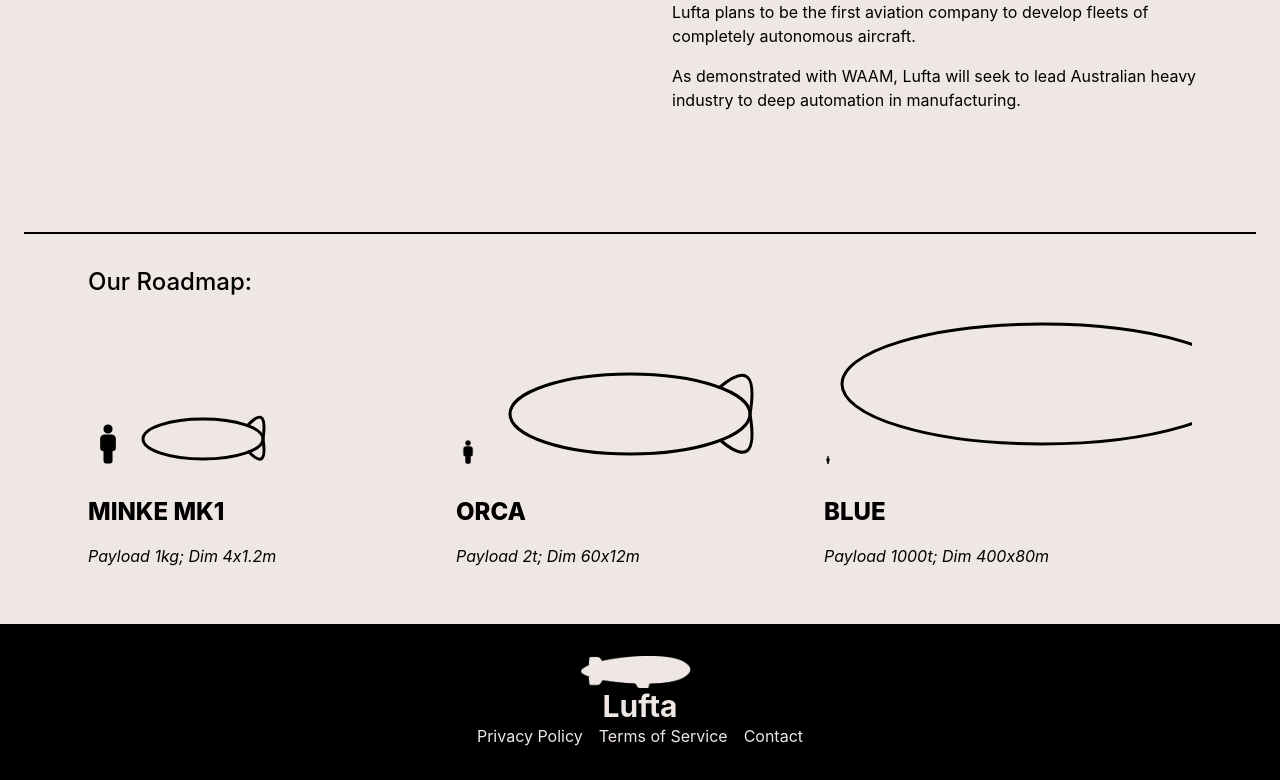
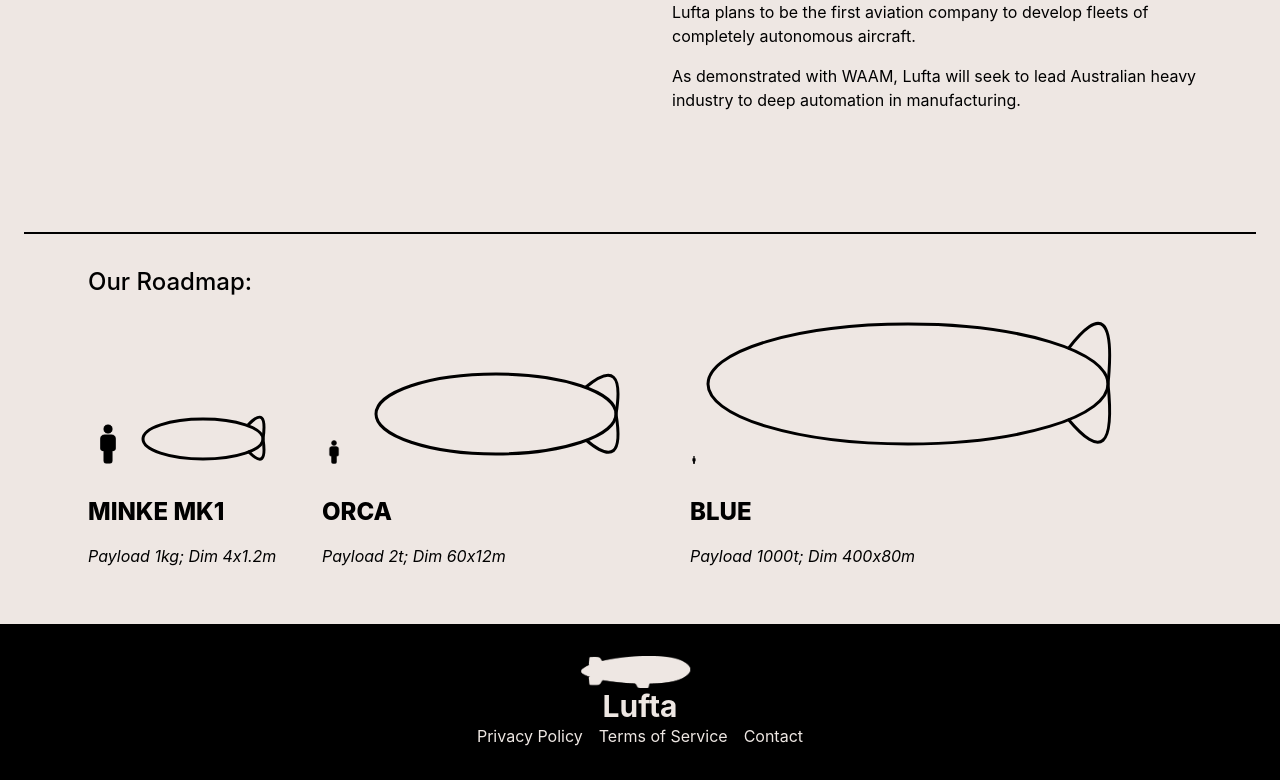
Before and after one commit to smolgrrr/Lufta, a React (Create React App) app: page / in a window 1280 px wide. Shown: the part 2932-3712 px from the top of the page. Built offline with nearby package versions, Linux system fonts and the light colour scheme.

Commit message:
better width control on roadmap

```diff
--- a/src/Body/RoadMap.tsx
+++ b/src/Body/RoadMap.tsx
@@ -9,8 +9,8 @@
                 <h1 id="our-roadmap" className='font-medium text-xl sm:text-2xl pb-16 lg:pb-4'>
                     Our Roadmap:
                 </h1>
-                <div className='grid grid-cols-1 sm:grid-cols-3'>
-                    <div className="mt-auto pb-16 lg:pb-4">
+                <div className='flex flex-wrap flex-col sm:flex-row'>
+                    <div className="grow mt-auto pb-16 lg:pb-4">
                         <div className="flex">
                         <img src="/person.png" className='h-10 relative mt-auto' />
                         <svg width="150" height="50" xmlns="http://www.w3.org/2000/svg" className='mr-auto mt-auto'>
@@ -24,7 +24,7 @@
                             <p className="text-md italic">Payload 1kg; Dim 4x1.2m</p>
                         </div>
                     </div>
-                    <div className="mt-auto pb-16 lg:pb-4">
+                    <div className="grow mt-auto pb-16 lg:pb-4">
                         <div className="flex">
                         <img src="/person.png" className='h-6 relative mt-auto' />
                         <svg width="300" height="100" xmlns="http://www.w3.org/2000/svg" className='mr-auto mt-auto'>
@@ -38,7 +38,7 @@
                             <p className="text-md italic">Payload 2t; Dim 60x12m</p>
                         </div>
                     </div>
-                    <div className="mt-auto pb-16 lg:pb-4">
+                    <div className="grow mt-auto pb-16 lg:pb-4">
                         <div className="flex">
                         <img src="/person.png" className='h-2 relative mt-auto' />
                         <svg width="450" height="150" xmlns="http://www.w3.org/2000/svg" className='mr-auto mt-auto'>
```
